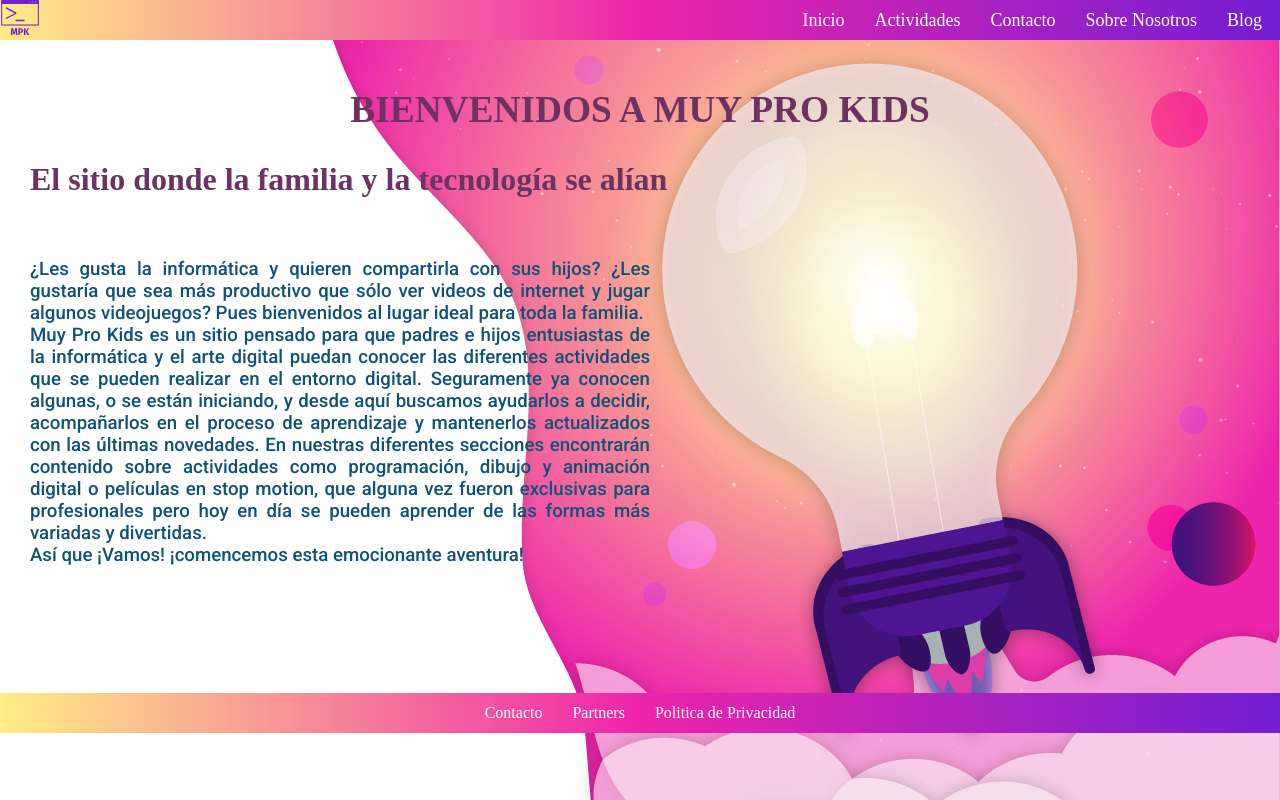
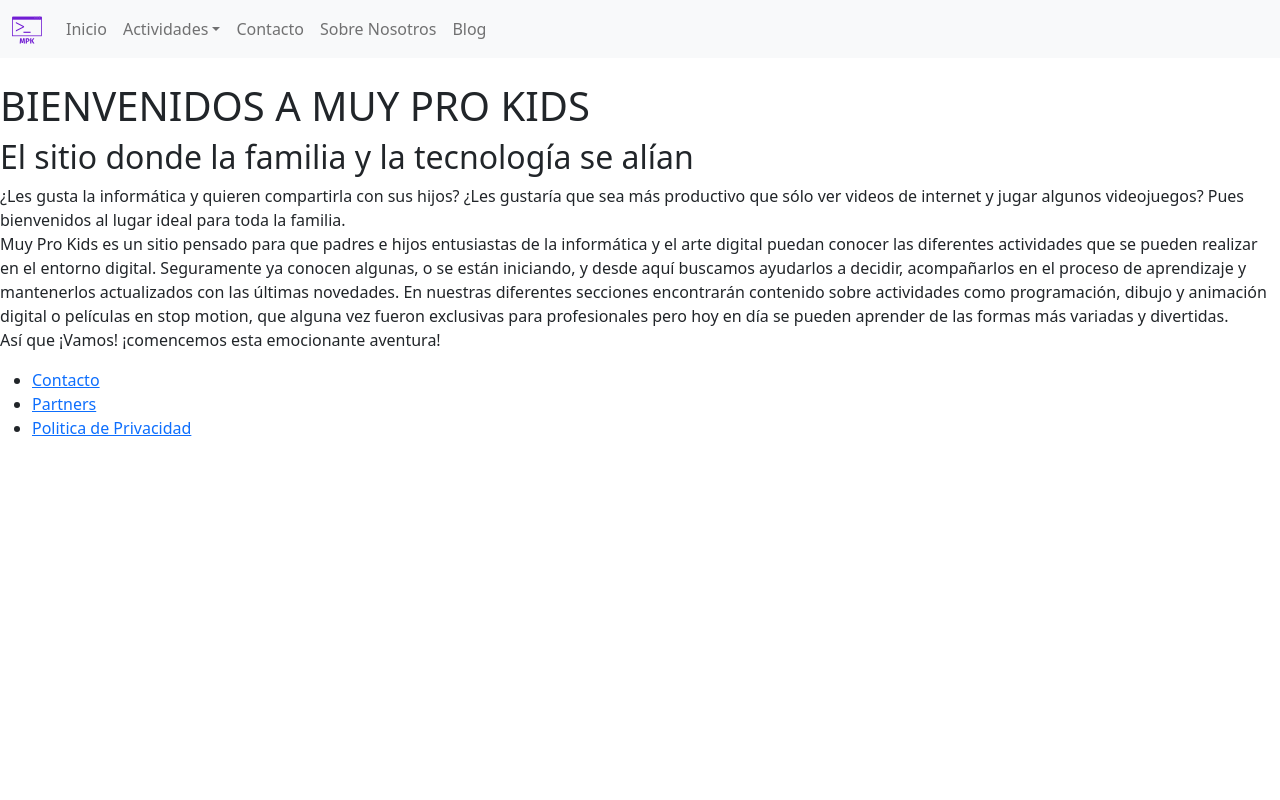
Before and after one commit to EJavierF/MuyProKids, a plain HTML site: page index.html in a window 1280 px wide. Drawn offline with nearby package versions, Linux system fonts and the light colour scheme; a web font is replaced by a local one.

Commit message:
se realiza menu hamburguesa con bootstrap

```diff
--- a/index.html
+++ b/index.html
@@ -5,41 +5,52 @@
         <meta http-equiv="X-UA-Compatible" content="IE=edge" />
         <meta name="viewport" content="width=device-width, initial-scale=1.0" />
         <title>Muy Pro Kids</title>
-        <link rel="stylesheet" href="./assets/css/style.css" />
+        <!-- <link rel="stylesheet" href="./assets/css/style.css" /> -->
+
+        <!-- CSS -- Se enlaza bootstrap y fuentes de googlefonts -->
+
+        <link href="https://cdn.jsdelivr.net/npm/bootstrap@5.1.0/dist/css/bootstrap.min.css" rel="stylesheet" integrity="sha384-KyZXEAg3QhqLMpG8r+8fhAXLRk2vvoC2f3B09zVXn8CA5QIVfZOJ3BCsw2P0p/We" crossorigin="anonymous" />
         <link rel="preconnect" href="https://fonts.googleapis.com" />
         <link rel="preconnect" href="https://fonts.gstatic.com" crossorigin />
         <link href="https://fonts.googleapis.com/css2?family=Roboto:ital,wght@0,300;0,400;0,500;0,700;1,300;1,400;1,500;1,700&family=Share:ital,wght@0,400;0,700;1,400;1,700&display=swap" rel="stylesheet" />
     </head>
 
     <body class="body body__index">
-        <header class="header">
-            <div>
-                <img class="header__logo" src="./img/MPK_cara_02.svg" alt="Muy Pro Kids" />
-            </div>
-
-            <nav class="header__menu">
+        <header>
+            <nav class="navbar navbar-expand-lg navbar-light bg-light">
+                <div class="container-fluid">
+                    <a class="navbar-brand" href="#">
+                        <img width="30" height="30" alt="" src="./img/MPK_cara_02.svg" alt="Muy Pro Kids" />
+                    </a>
+                    <button class="navbar-toggler" type="button" data-bs-toggle="collapse" data-bs-target="#navbarNav" aria-controls="navbarSupportedContent" aria-expanded="false" aria-label="Toggle navigation">
+                        <span class="navbar-toggler-icon"></span>
+                    </button>
                     <!--Menú desplegable para navegación, disponible en todas las páginas-->
-                <ul>
-                    <li><a href="index.html">Inicio</a></li>
+                    <div class="collapse navbar-collapse" id="navbarNav">
+                        <ul class="navbar-nav me-auto mb-2 mb-lg-0">
+                            <li class="nav-item"><a class="nav-link" href="index.html">Inicio</a></li>
+                            <li class="nav-item dropdown">
+                                <a class="nav-link dropdown-toggle" href="#" id="navbarDropdown" role="button" data-bs-toggle="dropdown" aria-expanded="false">Actividades</a>
+                                <!-- contiene los enlaces a los diferentes artículos dentro de la otra pagina -->
+                                <ul class="dropdown-menu" aria-labelledby="navbarDropdown">
                                     <li>
-                        <a href="./views/actividades.html">Actividades</a>
-                        <!--contiene los enlaces a los diferentes artículos dentro de la otra pagina-->
-                        <ul>
-                            <li>
-                                <a href="./views/actividades.html#dibujosAnimaciones">Dibujos y animaciones</a>
+                                        <a class="dropdown-item" href="./views/actividades.html#dibujosAnimaciones">Dibujos y animaciones</a>
                                     </li>
                                     <li>
-                                <a href="./views/actividades.html#stopMotion">Stop Motion</a>
+                                        <a class="dropdown-item" href="./views/actividades.html#stopMotion">Stop Motion</a>
                                     </li>
                                     <li>
-                                <a href="./views/actividades.html#programarJugando">Aprendiendo a programar jugando</a>
+                                        <a class="dropdown-item" href="./views/actividades.html#programarJugando">Aprendiendo a programar jugando</a>
                                     </li>
                                 </ul>
                             </li>
-                    <li><a href="./views/contacto.html">Contacto</a></li>
-                    <li><a href="./views/sobreNosotros.html">Sobre Nosotros</a></li>
-                    <li><a href="./views/blog.html">Blog</a></li>
+
+                            <li class="nav-item"><a class="nav-link" href="./views/contacto.html">Contacto</a></li>
+                            <li class="nav-item"><a class="nav-link" href="./views/sobreNosotros.html">Sobre Nosotros</a></li>
+                            <li class="nav-item"><a class="nav-link" href="./views/blog.html">Blog</a></li>
                         </ul>
+                    </div>
+                </div>
             </nav>
         </header>
         <br />
@@ -66,5 +77,7 @@
                 <li><a href="">Politica de Privacidad</a></li>
             </ul>
         </footer>
+
+        <script src="https://cdn.jsdelivr.net/npm/bootstrap@5.1.0/dist/js/bootstrap.bundle.min.js" integrity="sha384-U1DAWAznBHeqEIlVSCgzq+c9gqGAJn5c/t99JyeKa9xxaYpSvHU5awsuZVVFIhvj" crossorigin="anonymous"></script>
     </body>
 </html>
```
Lines whose indentation alone changed are shown as unchanged.
